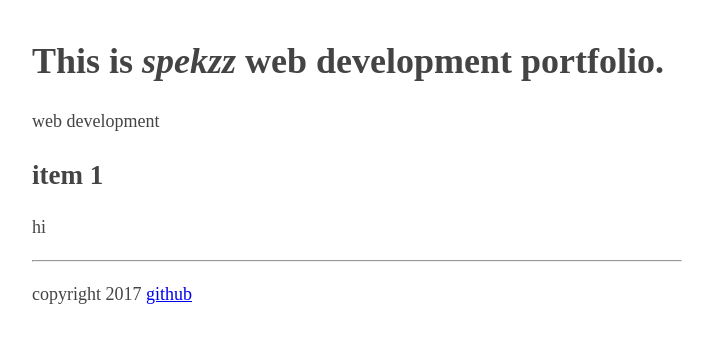
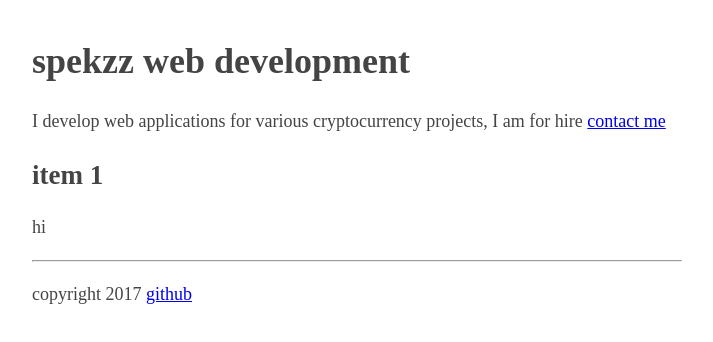
Before and after one commit to spekz88/spekz88.github.io, a plain HTML site: page index.html in a window 1280 px wide. Shown: the whole page, without its empty margins (283-996 px from the left). Drawn offline with Linux system fonts and the light colour scheme.

Commit message:
updated contact details

```diff
--- a/index.html
+++ b/index.html
@@ -22,8 +22,8 @@
 
 <body>
     <header>
-        <h1>This is <em>spekzz</em>  web development portfolio.</h1>
-        <aside>web development</aside>
+        <h1><strong>spekzz</strong> web development</h1>
+        <aside>I develop web applications for various cryptocurrency projects, I am for hire <a href="mailto:chris.remotify@gmail.com">contact me</a> </aside>
     </header>
 
     <h2>item 1</h2>
```
